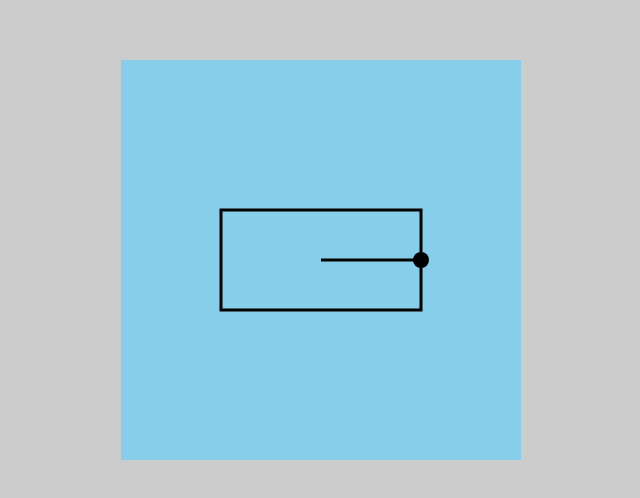
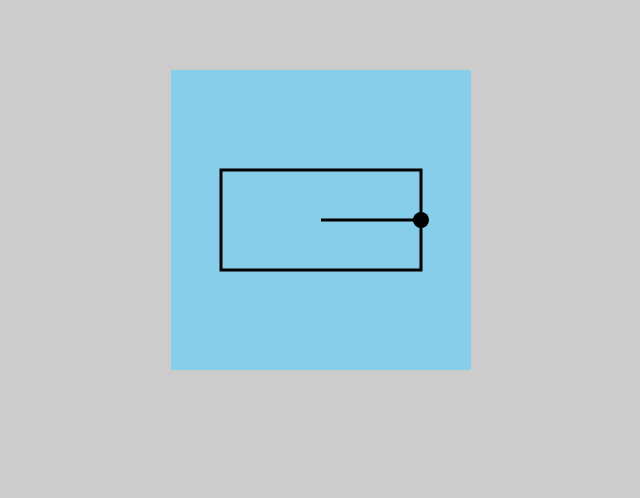
Before and after one commit to AboudAccoumeh/so, a plain HTML site: page index.html in a window 1280 px wide. Shown: the part 140-638 px from the top of the page, without its empty margins (319-959 px from the left). Drawn offline with Linux system fonts and the light colour scheme.

Commit message:
Update index.html

```diff
--- a/index.html
+++ b/index.html
@@ -11,7 +11,7 @@ display:flex;
 align-items:center;
 justify-content:center;
 background:#ccc;
-min-height:100vh;
+min-height:90vh;
 }
 canvas{
 background:skyblue;
@@ -19,7 +19,7 @@ background:skyblue;
 </style>
 </head>
 <body>
-<canvas width="400" height="400" id="canvas"></canvas>
+<canvas width="300" height="300" id="canvas"></canvas>
 <script type="text/javascript">
 var c = document.getElementById("canvas");
 var ctx = c.getContext("2d");
@@ -91,8 +91,8 @@ function mine(rect,angle){
 }
 
 var rect = {
-	x:100,
-	y:150,
+	x:50,
+	y:100,
 	width:200,
 	height:100,
 }
```
